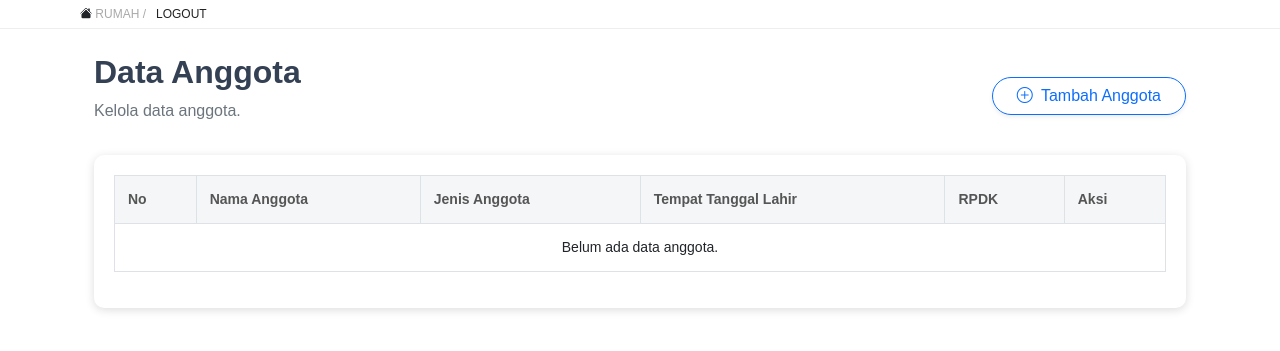
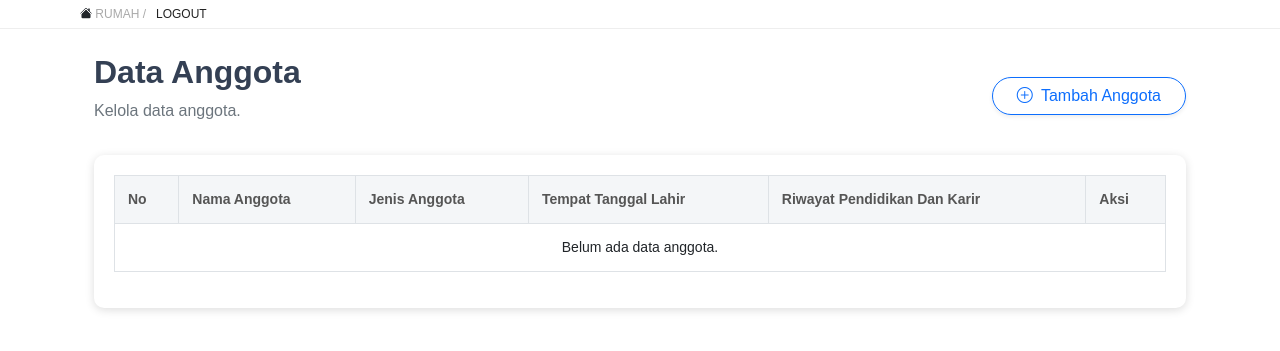
Before and after one commit to Renasha31/lab-geta-pens, a Laravel app: page /anggota in a window 1280 px wide. Shown: the part 104-455 px from the top of the page. Run offline with Laravel 12, Linux system fonts and the light colour scheme; a user stored in the database is signed in; data comes from the database, SQL or seed files in the repository; data that the repository does not hold is empty.

Commit message:
find: index anggota

```diff
--- a/resources/views/anggota/index.blade.php
+++ b/resources/views/anggota/index.blade.php
@@ -47,7 +47,7 @@
                         <th>Nama Anggota</th>
                         <th>Jenis Anggota</th>
                         <th>Tempat Tanggal Lahir</th>
-                        <th>RPDK</th>
+                        <th>Riwayat Pendidikan Dan Karir</th>
                         <th>Aksi</th>
                     </tr>
 
```
